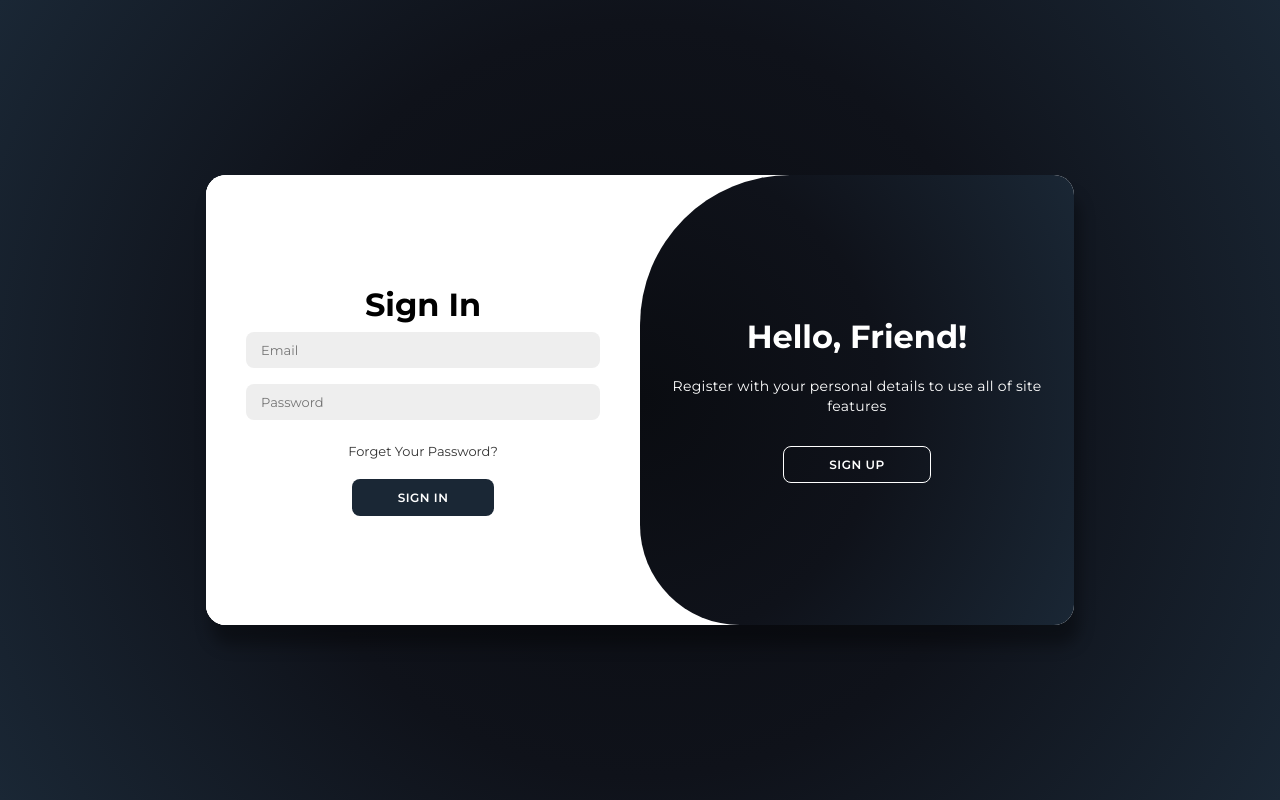
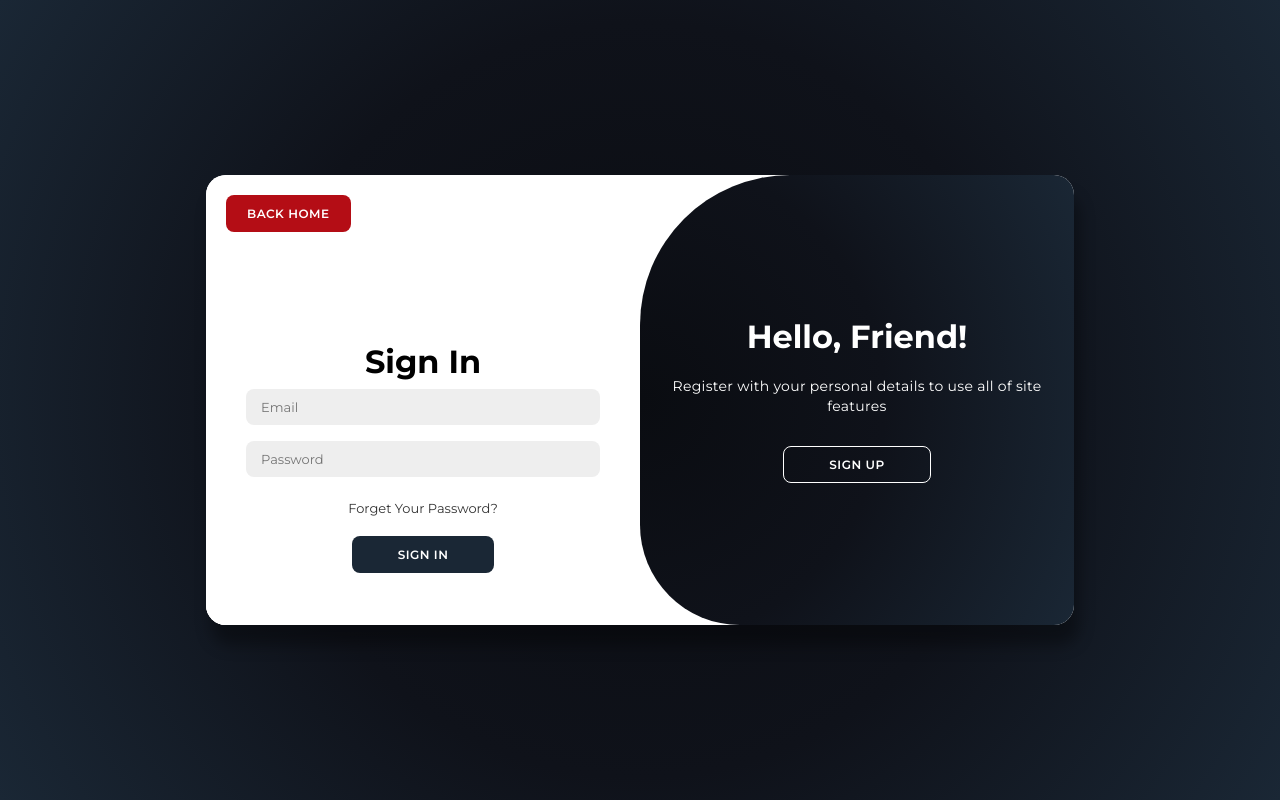
Before and after one commit to tanducho234/ojt-gw-01-pj-gemini-chat-box, a plain HTML site: page front-end/login-register.html in a window 1280 px wide. Drawn offline with Linux system fonts and the light colour scheme.

Commit message:
feat: add go back for login page.

```diff
--- a/front-end/css/login-register.css
+++ b/front-end/css/login-register.css
@@ -58,6 +58,23 @@ body {
   text-transform: uppercase;
   margin-top: 10px;
   cursor: pointer;
+}
+#back-home-btn{
+  background-color: #b40d15;
+  color: #fff;
+  font-size: 12px;
+  padding: 10px 20px;
+  border: 1px solid transparent;
+  border-radius: 8px;
+  font-weight: 600;
+  letter-spacing: 0.5px;
+  text-transform: uppercase;
+  margin-top: 20px;
+  margin-left: 20px;
+  cursor: pointer;
+}
+#back-home-btn:hover{
+  background-color: #ba3a41;
 }
 .container button:hover {
   background-color: #4561ad;
--- a/front-end/css/welcome.css
+++ b/front-end/css/welcome.css
@@ -9,7 +9,7 @@ body {
     margin: 0 auto;
     padding: 10px;
     color: #fff;
-    background-image: url('/front-end/images/background.jpg');
+    background-image: url('../images/background.jpg');
     background-size: cover;
     background-position: center;
 }
--- a/front-end/js/chat.js
+++ b/front-end/js/chat.js
@@ -206,6 +206,7 @@ function toggleSidebar() {
     inputChat.style.left = "";
   }
 }
+
 function startNewChat() {
   window.location.href = "chat.html";
 }
--- a/front-end/js/login-register.js
+++ b/front-end/js/login-register.js
@@ -9,6 +9,9 @@ registerBtn.addEventListener("click", () => {
 loginBtn.addEventListener("click", () => {
   container.classList.remove("active");
 });
+function handleBackHomeClick() {
+  window.location.href = "welcome.html";
+}
 
 document
   .getElementById("registrationForm")
--- a/front-end/login-register.html
+++ b/front-end/login-register.html
@@ -25,6 +25,7 @@
       </form>
       </div>
       <div class="form-container sign-in">
+        <button id="back-home-btn" onclick="handleBackHomeClick()">Back Home</button>
         <form id="loginForm">
           <h1>Sign In</h1>
           <input type="email" id="loginEmail" name="email" placeholder="Email" required/>
```
